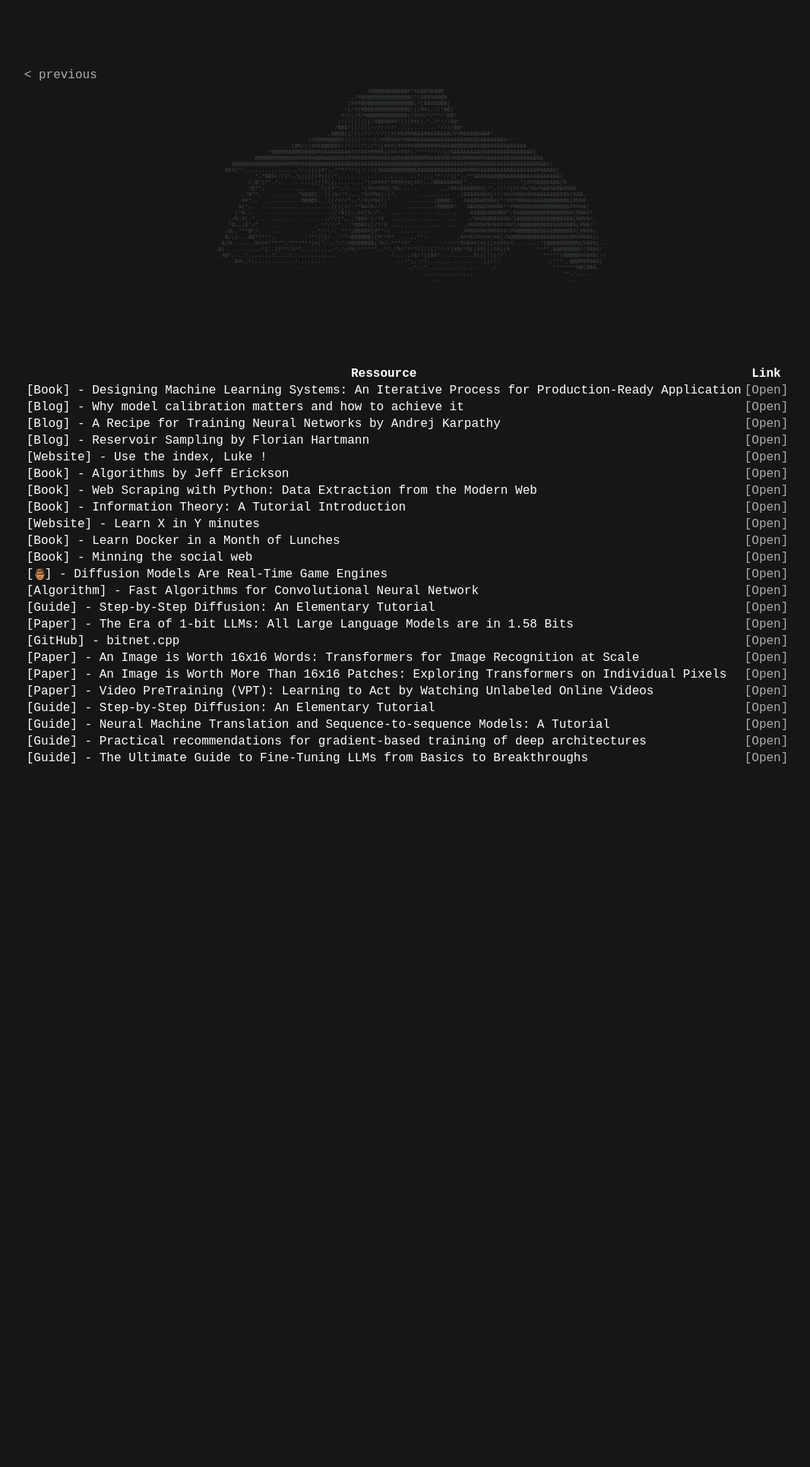
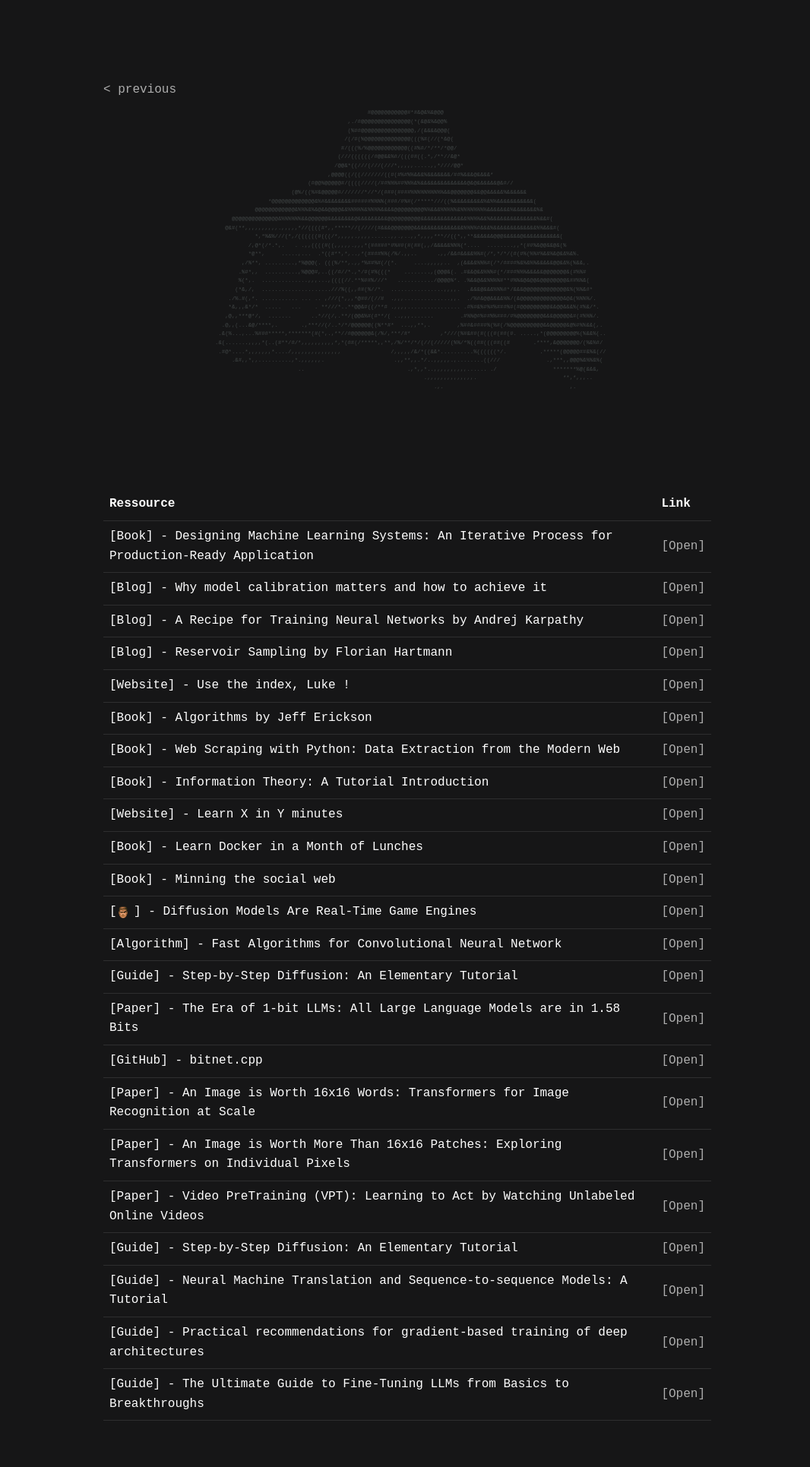
Before and after one commit to tayheau/tayheau.github.io, a Jekyll site: the page to_read.html, which Jekyll copies as it is, in a window 1280 px wide. Shown: the whole page at 76% size, without its empty margins (104-1170 px from the left). Built offline with Jekyll 4.4.1, drawn with Linux system fonts in a browser that asks for light colours; before the commit the page ends 1055 px from its top, so only the background shows below that.

Commit message:
Update to_read.html

```diff
--- a/to_read.html
+++ b/to_read.html
@@ -7,47 +7,106 @@
     <style>
     * {
         margin: 0;
+        box-sizing: border-box;
+    }
+
+    :root {
+        --bg-color: #161617;
+        --text-color: white;
+        --link-color: rgb(174, 174, 174);
+        --link-hover-color: rgb(100, 100, 100);
+        --muted-text: rgb(63, 68, 68);
     }
 
     body {
         font-family: "IBM Plex Mono", monospace;
         font-weight: 400;
         font-style: normal;
-        color: white;
-        background-color: #161617;
-        /* height: 100vh; */
+        color: var(--text-color);
+        background-color: var(--bg-color);
         display: flex;
         justify-content: center;
-        align-items: center;
+        align-items: flex-start;
         margin-top: 10vh;
         margin-bottom: 5vh;
+        padding: 1rem;
+        line-height: 1.6;
+    }
+
+    #container {
+        width: 100%;
+        max-width: 800px;
     }
 
     p {
-        color: rgb(174, 174, 174);
+        color: var(--link-color);
     }
 
     pre {
-        font-size: 56%;
-        color: rgb(63, 68, 68);
+        font-size: 0.56em;
+        color: var(--muted-text);
         user-select: none;
         padding-bottom: 100px;
         text-align: center;
+        overflow-x: auto;
+        white-space: pre-wrap;
+        word-wrap: break-word;
     }
 
     a {
-            text-decoration: none;
-            color: rgb(174, 174, 174);
+        text-decoration: none;
+        color: var(--link-color);
+        transition: color 0.3s ease;
+    }
+
+    a:hover {
+        color: var(--link-hover-color);
+    }
+
+    table {
+        width: 100%;
+        border-collapse: collapse;
+        margin-top: 1rem;
+    }
+
+    th, td {
+        padding: 0.5rem;
+        text-align: left;
+        border-bottom: 1px solid rgba(255,255,255,0.1);
+    }
+
+    #doom {
+        height: 16px;
+        margin-right: 0.5rem;
+    }
+
+    @media screen and (max-width: 768px) {
+        body {
+            margin-top: 5vh;
         }
 
-    a:hover {
-        color: rgb(100, 100, 100);
+        table {
+            font-size: 0.9rem;
+        }
+
+        th, td {
+            padding: 0.3rem;
+        }
     }
 
-    #doom{
-        height: 16px;
+    @media screen and (max-width: 480px) {
+        body {
+            margin-top: 2vh;
+        }
+
+        table {
+            font-size: 0.8rem;
+        }
+
+        th, td {
+            padding: 0.2rem;
+        }
     }
-
     </style>
 </head>
 <body>
```
